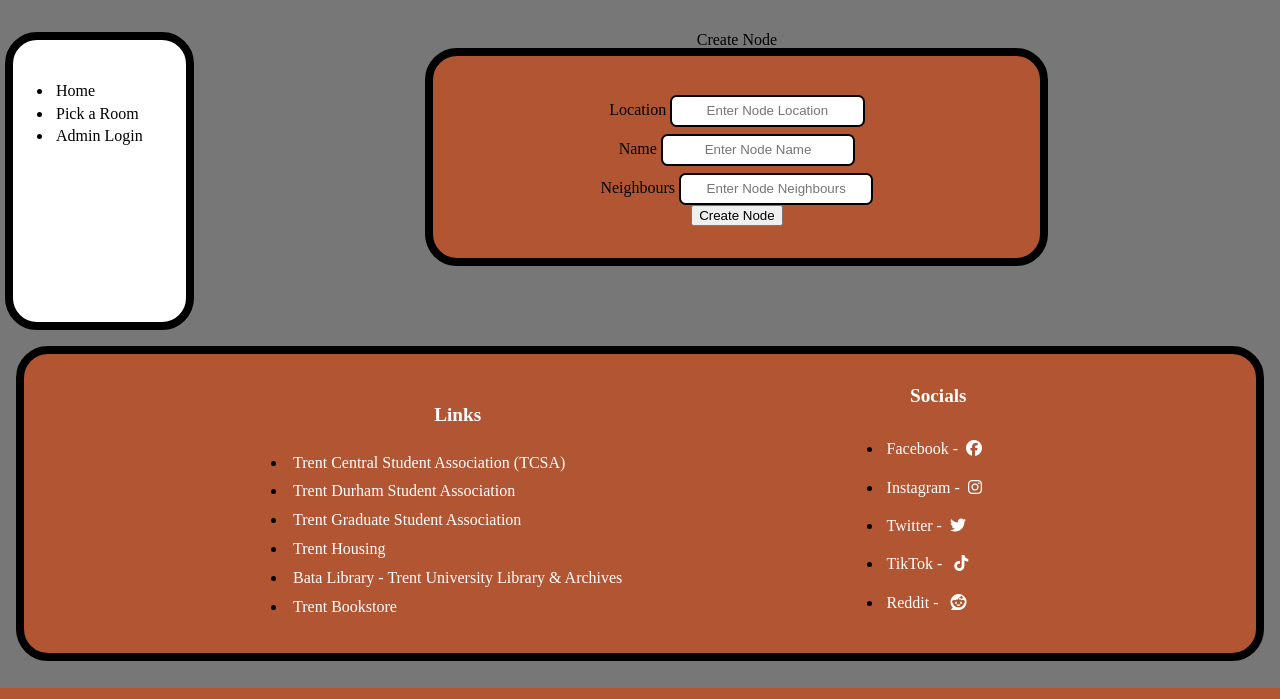
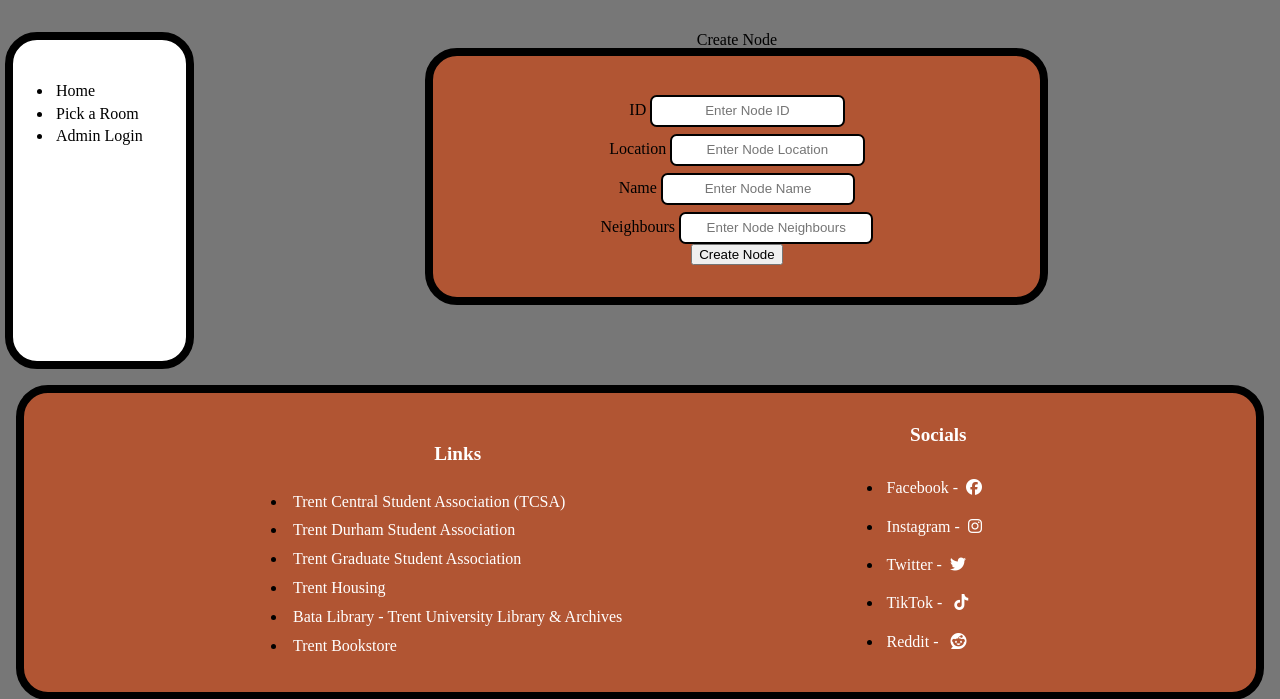
Before and after one commit to HamzaGiTX786/COIS-4000Y---Trent-Class-Find, a PHP site: page /createNode.php in a window 1280 px wide. Shown: the part 112-811 px from the top of the page. Run offline with PHP 8.4, Linux system fonts and the light colour scheme; some libraries are stand-ins or nearby versions.

Commit message:
changed node ID to string

```diff
--- a/createNode.php
+++ b/createNode.php
@@ -2,6 +2,7 @@
 include 'includes/library.php';
 
 $errors = array(); //declare empty array to add errors too
+$ID = $_POST['ID'] ?? null;
 $Location = $_POST['Location'] ?? null;
 $Name = $_POST['Name'] ?? null;
 $Neighbours= $_POST['Neighbours'] ?? null;
@@ -11,7 +12,10 @@ if (isset($_POST['submit']))
 { //only do this code if the form has been submitted
     //validate user has entered a first name
 
-
+    if (!isset($ID) || strlen($ID) === 0)
+    {
+        $errors['ID'] = true;
+    }
     if (!isset($Location) || strlen($Location) === 0)
     {
         $errors['Location'] = true;
@@ -29,13 +33,13 @@ if (isset($_POST['submit']))
     if(count($errors)===0) //if no errors are encountered
     {
         echo "made it";
-    $query = "INSERT INTO Node VALUES(NULL,?,?,?)"; //select the row of the table with the given username
+    $query = "INSERT INTO Node VALUES(?,?,?,?)"; //select the row of the table with the given username
     $stmt = mysqli_stmt_init($conn);
     if(!mysqli_stmt_prepare($stmt,$query))
     {
         echo "SQL prepare failed";
     }else{
-    if(!mysqli_stmt_bind_param($stmt,"sss",$Location,$Name,$jsonStore)){
+    if(!mysqli_stmt_bind_param($stmt,"ssss",$ID,$Location,$Name,$jsonStore)){
         echo "bind failed";
     }
     echo "bind good";
@@ -74,6 +78,11 @@ if (isset($_POST['submit']))
         <h2>Create Node</h2>
     <form id="create" name="create" method="post" novalidate>
                     <div>
+                        <label for="ID">ID</label>
+                        <input type="text" name="ID" id="ID" placeholder="Enter Node ID" value="" required />
+                         <span class="error <?=!isset($errors['ID']) ? 'hidden' : "";?>">Please enter Node ID</span>
+                    </div>
+                    <div>
                         <label for="Location">Location</label>
                         <input type="text" name="Location" id="Location" placeholder="Enter Node Location" value="" required />
                          <span class="error <?=!isset($errors['Location']) ? 'hidden' : "";?>">Please enter Node Location</span>
```
